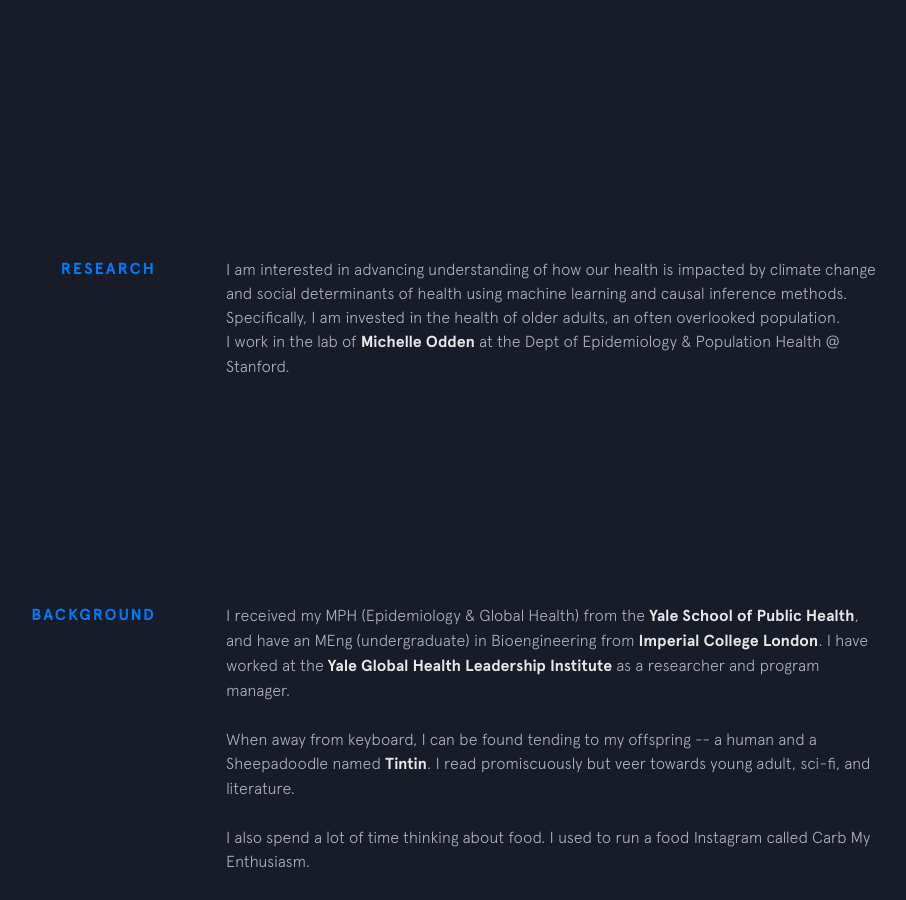
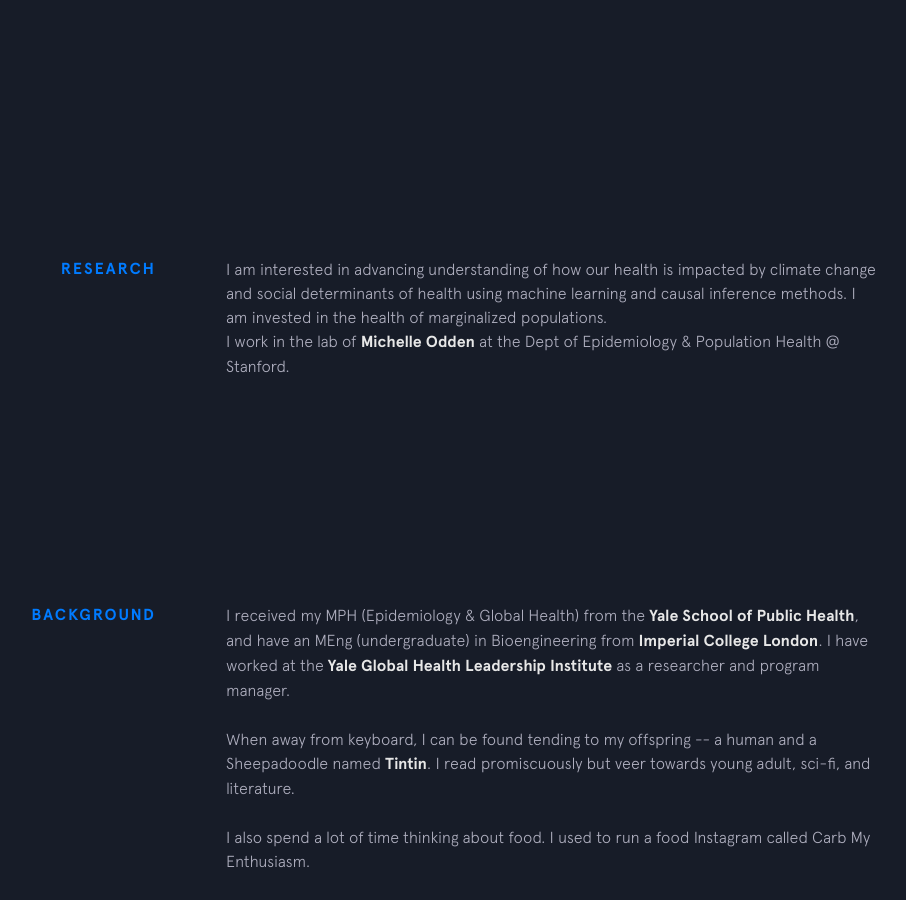
Before and after one commit to annabelxtan/annabelxtan.github.io, a Jekyll site: the page built from index.html, in a window 1280 px wide and 900 px high, scrolled down 743 px. Shown: the whole window, without its empty margins (224-1130 px from the left). Built offline with Jekyll 4.4.1, drawn with Linux system fonts in a browser that asks for light colours; nearby versions of some CDN libraries.

Commit message:
Update research.html

```diff
--- a/_includes/research.html
+++ b/_includes/research.html
@@ -14,6 +14,6 @@
     </div>
 
             I am interested in advancing understanding of how our health is impacted by climate change and social determinants of health using machine learning
-            and causal inference methods. Specifically, I am invested in the health of older adults, an often overlooked population.
+            and causal inference methods. I am invested in the health of marginalized populations.
             <p>I work in the lab of <a href="http://michelleodden.com">Michelle Odden</a> at the Dept of Epidemiology & Population Health @ Stanford.</p>
 </section>
```
